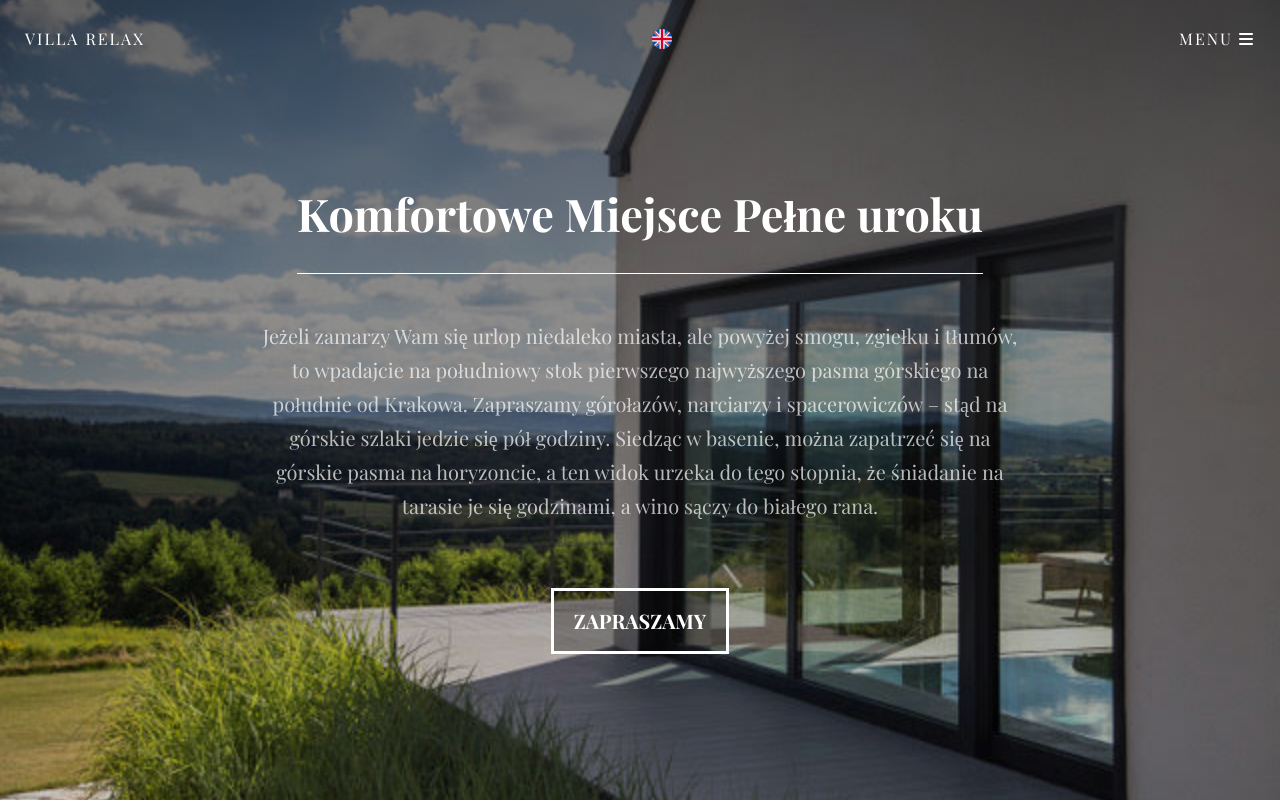
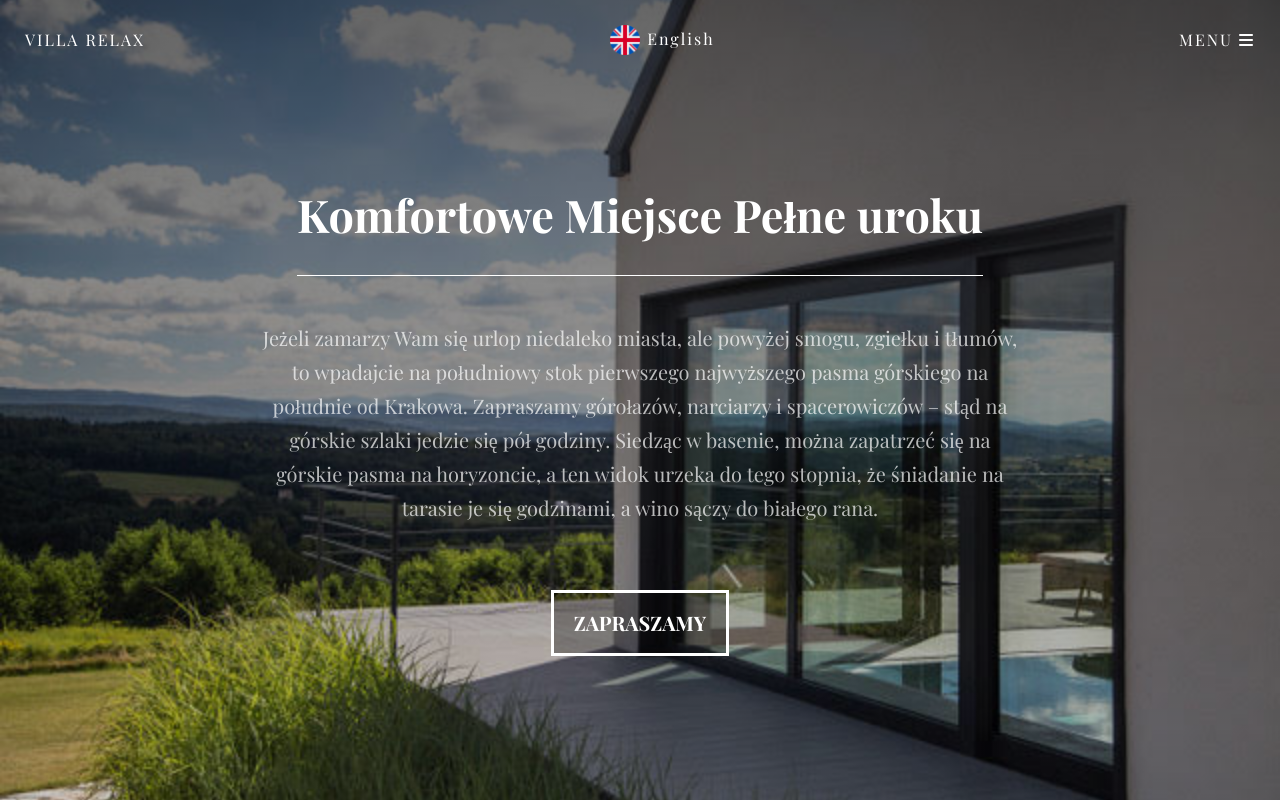
Before and after one commit to tomasz-belech/Willa-Relax, a plain HTML site: page index.html in a window 1280 px wide. Shown: the top 802 px of the page. Drawn offline with nearby package versions, Linux system fonts and the light colour scheme; some packages are replaced by stand-ins of ours.

Commit message:
Polish wiew done

```diff
--- a/css/style.css
+++ b/css/style.css
@@ -100,8 +100,8 @@ img {
 .head-top img {
   cursor: pointer;
   transition: var(--transition);
-  width: 20px;
-  height: 20px;
+  width: 30px;
+  height: 30px;
 }
 .head-top span:hover {
   color: var(--yellow);
@@ -159,6 +159,14 @@ img {
     width: 20px;
     height: 20px;
   }
+}
+.site-language {
+  display: flex;
+  justify-content: space-evenly;
+  width: 120px;
+}
+.site-language p {
+  letter-spacing: 2px;
 }
 
 /* side nav */
--- a/index.html
+++ b/index.html
@@ -18,8 +18,9 @@
         <div class="site-name">
           <span>VILLA RELAX</span>
         </div>
-        <div class="site-name">
+        <div class="site-language">
           <a href="#services"><img src="images/united-kingdom.png"></a>
+          <p>English</p>
         </div>
         <div class="site-nav">
           <span id="nav-btn">MENU <i class="fas fa-bars"></i></span>
```
